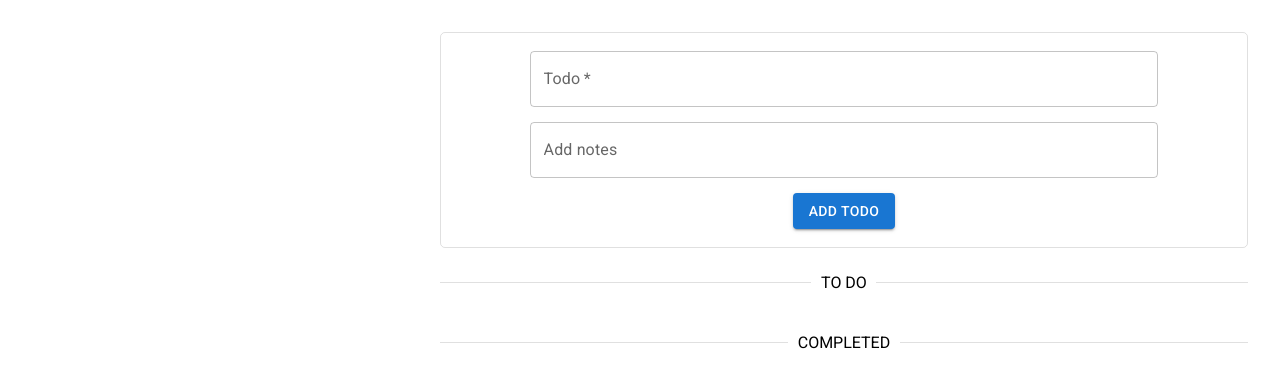
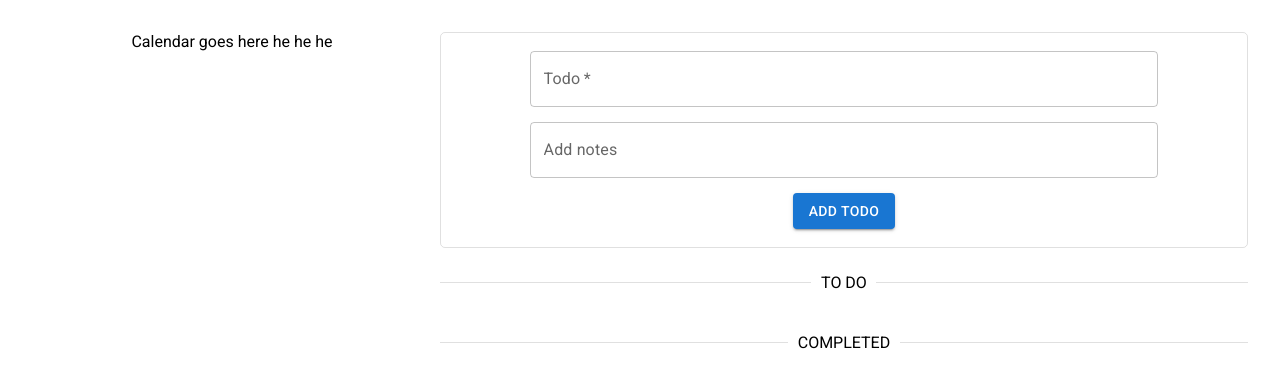
Before and after one commit to BUsuper/todo-project, a React (Vite) app: page / in a window 1280 px wide. Shown: the top 388 px of the page. Built offline with nearby package versions, Linux system fonts and the light colour scheme.

Commit message:
Add calendar placeholder

```diff
--- a/src/components/CalendarBlock/CalendarBlock.jsx
+++ b/src/components/CalendarBlock/CalendarBlock.jsx
@@ -3,7 +3,7 @@ import { Grid2 } from '@mui/material';
 export function CalendarBlock() {
     return (
         <Grid2 size={{sm: 12, md: 4}}>
-
+            Calendar goes here he he he
         </Grid2>
     );
 }
```
